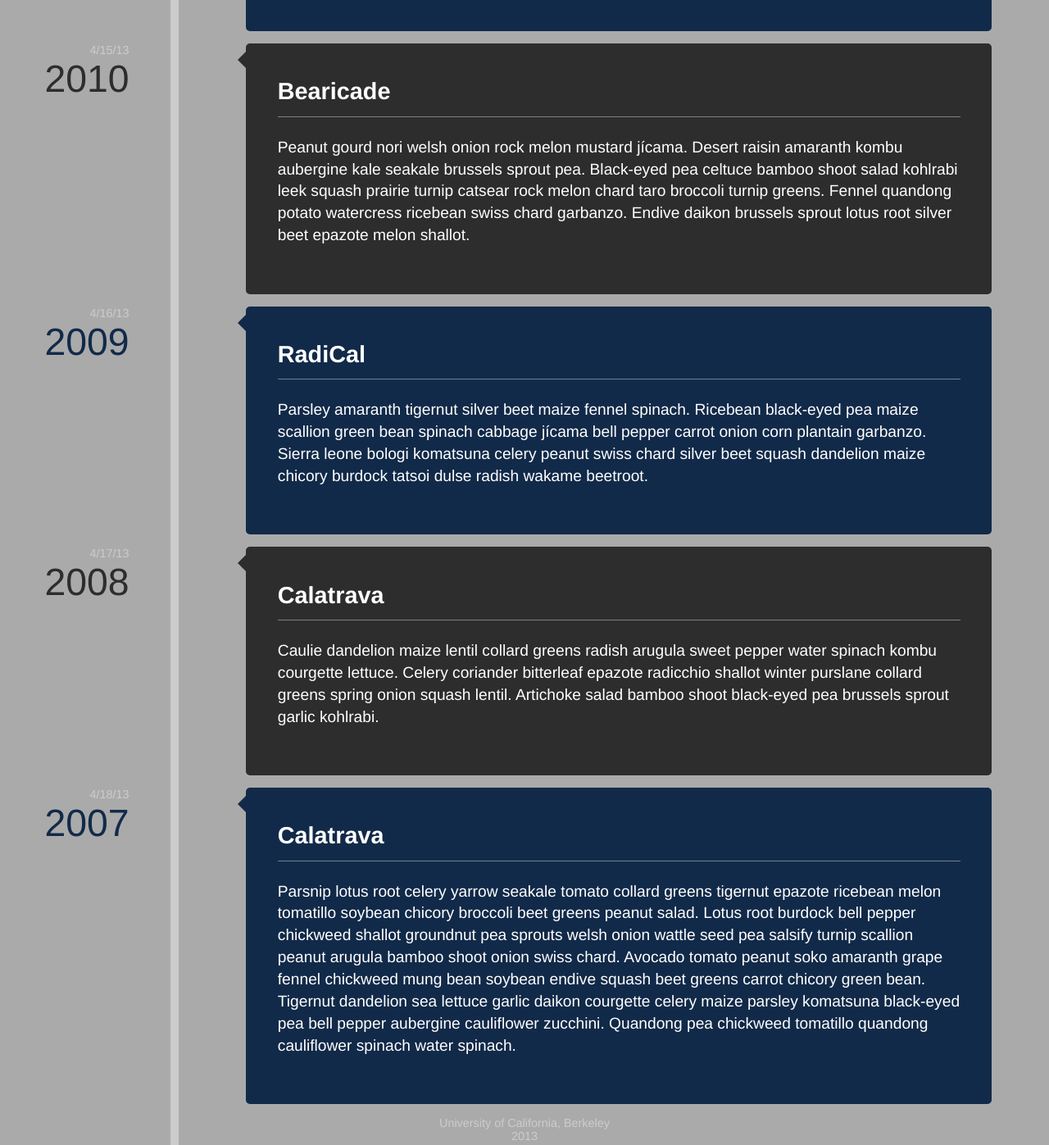
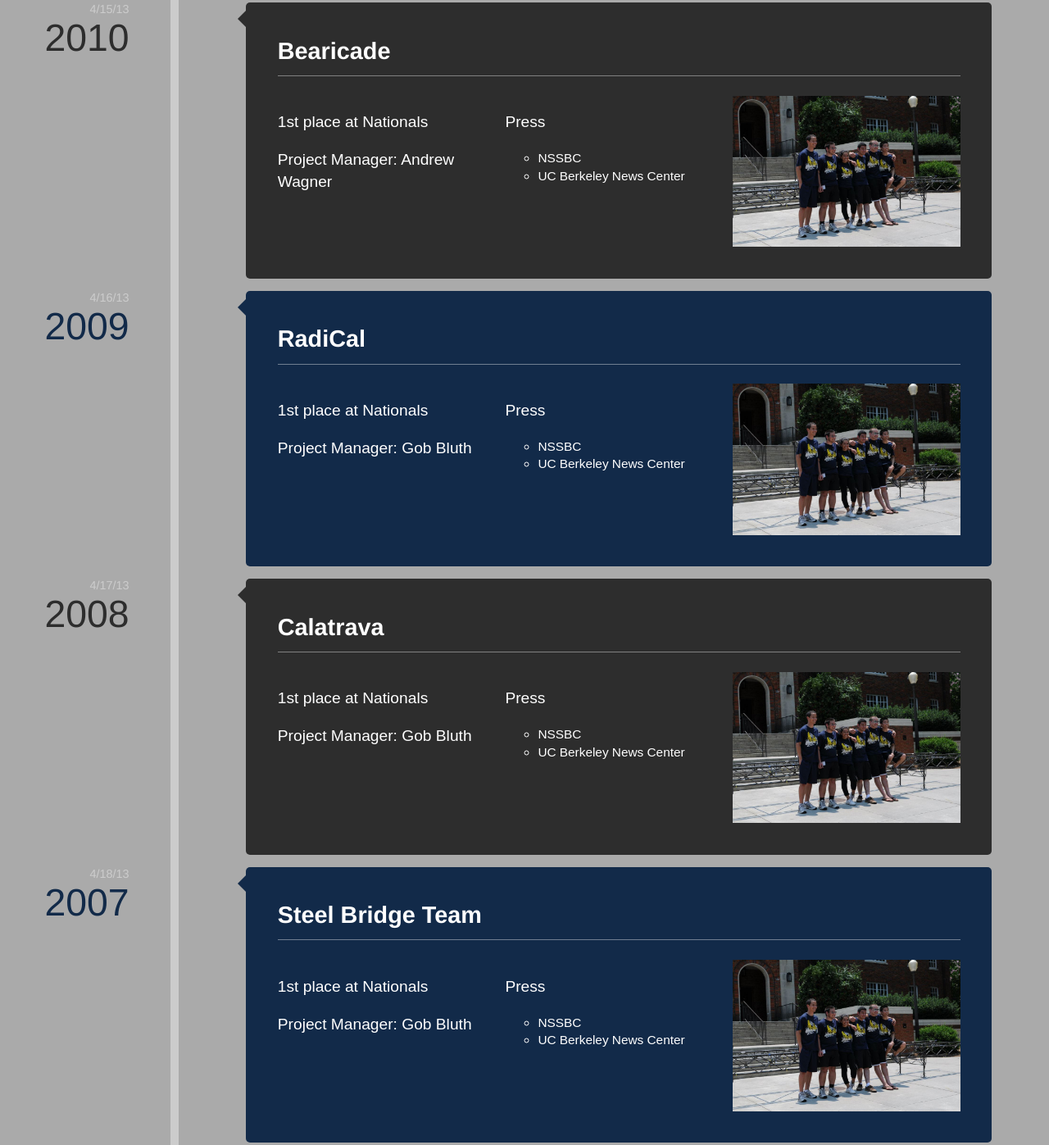
Before and after one commit to zackm/SteelBridgeRevamp, a plain HTML site: page history.html in a window 1280 px wide. Shown: the part 1336-2733 px from the top of the page at 82% size. Drawn offline with Linux system fonts and the light colour scheme.

Commit message:
placeholder data for history page

```diff
--- a/history.html
+++ b/history.html
@@ -89,7 +89,22 @@
 					<div class="cbp_tmicon cbp_tmicon-mail"></div>
 					<div class="cbp_tmlabel">
 						<h2>Fear the Beard</h2>
-						<p>Parsnip lotus root celery yarrow seakale tomato collard greens tigernut epazote ricebean melon tomatillo soybean chicory broccoli beet greens peanut salad. Lotus root burdock bell pepper chickweed shallot groundnut pea sprouts welsh onion wattle seed pea salsify turnip scallion peanut arugula bamboo shoot onion swiss chard. Avocado tomato peanut soko amaranth grape fennel chickweed mung bean soybean endive squash beet greens carrot chicory green bean. Tigernut dandelion sea lettuce garlic daikon courgette celery maize parsley komatsuna black-eyed pea bell pepper aubergine cauliflower zucchini. Quandong pea chickweed tomatillo quandong cauliflower spinach water spinach.</p>
+						<div class="pure-g">
+							<div class="pure-u-1-3">
+								<p>1st place at Nationals</p>
+								<p>Project Manager: Gob Bluth</p>
+							</div>
+							<div class="pure-u-1-3 press">
+								<p>Press</p>
+								<ul>
+									<li>NSSBC</li>
+									<li>UC Berkeley News Center</li>
+								</ul>
+							</div>
+							<div class="pure-u-1-3">
+								<img src="img/builders.jpg" alt="" class="">
+							</div>
+						</div>
 					</div>
 				</li>
 				<li>
@@ -97,7 +112,22 @@
 					<div class="cbp_tmicon cbp_tmicon-phone"></div>
 					<div class="cbp_tmlabel">
 						<h2>Bearicade</h2>
-						<p>Peanut gourd nori welsh onion rock melon mustard jícama. Desert raisin amaranth kombu aubergine kale seakale brussels sprout pea. Black-eyed pea celtuce bamboo shoot salad kohlrabi leek squash prairie turnip catsear rock melon chard taro broccoli turnip greens. Fennel quandong potato watercress ricebean swiss chard garbanzo. Endive daikon brussels sprout lotus root silver beet epazote melon shallot.</p>
+						<div class="pure-g">
+							<div class="pure-u-1-3">
+								<p>1st place at Nationals</p>
+								<p>Project Manager: Andrew Wagner</p>
+							</div>
+							<div class="pure-u-1-3 press">
+								<p>Press</p>
+								<ul>
+									<li>NSSBC</li>
+									<li>UC Berkeley News Center</li>
+								</ul>
+							</div>
+							<div class="pure-u-1-3">
+								<img src="img/builders.jpg" alt="" class="">
+							</div>
+						</div>
 					</div>
 				</li>
 				<li>
@@ -105,7 +135,22 @@
 					<div class="cbp_tmicon cbp_tmicon-earth"></div>
 					<div class="cbp_tmlabel">
 						<h2>RadiCal</h2>
-						<p>Parsley amaranth tigernut silver beet maize fennel spinach. Ricebean black-eyed pea maize scallion green bean spinach cabbage jícama bell pepper carrot onion corn plantain garbanzo. Sierra leone bologi komatsuna celery peanut swiss chard silver beet squash dandelion maize chicory burdock tatsoi dulse radish wakame beetroot.</p>
+						<div class="pure-g">
+							<div class="pure-u-1-3">
+								<p>1st place at Nationals</p>
+								<p>Project Manager: Gob Bluth</p>
+							</div>
+							<div class="pure-u-1-3 press">
+								<p>Press</p>
+								<ul>
+									<li>NSSBC</li>
+									<li>UC Berkeley News Center</li>
+								</ul>
+							</div>
+							<div class="pure-u-1-3">
+								<img src="img/builders.jpg" alt="" class="">
+							</div>
+						</div>
 					</div>
 				</li>
 				<li>
@@ -113,15 +158,45 @@
 					<div class="cbp_tmicon cbp_tmicon-screen"></div>
 					<div class="cbp_tmlabel">
 						<h2>Calatrava</h2>
-						<p>Caulie dandelion maize lentil collard greens radish arugula sweet pepper water spinach kombu courgette lettuce. Celery coriander bitterleaf epazote radicchio shallot winter purslane collard greens spring onion squash lentil. Artichoke salad bamboo shoot black-eyed pea brussels sprout garlic kohlrabi.</p>
+						<div class="pure-g">
+							<div class="pure-u-1-3">
+								<p>1st place at Nationals</p>
+								<p>Project Manager: Gob Bluth</p>
+							</div>
+							<div class="pure-u-1-3 press">
+								<p>Press</p>
+								<ul>
+									<li>NSSBC</li>
+									<li>UC Berkeley News Center</li>
+								</ul>
+							</div>
+							<div class="pure-u-1-3">
+								<img src="img/builders.jpg" alt="" class="">
+							</div>
+						</div>
 					</div>
 				</li>
 				<li>
 					<time class="cbp_tmtime" datetime="2013-04-18 09:56"><span>4/18/13</span> <span>2007</span></time>
 					<div class="cbp_tmicon cbp_tmicon-phone"></div>
 					<div class="cbp_tmlabel">
-						<h2>Calatrava</h2>
-						<p>Parsnip lotus root celery yarrow seakale tomato collard greens tigernut epazote ricebean melon tomatillo soybean chicory broccoli beet greens peanut salad. Lotus root burdock bell pepper chickweed shallot groundnut pea sprouts welsh onion wattle seed pea salsify turnip scallion peanut arugula bamboo shoot onion swiss chard. Avocado tomato peanut soko amaranth grape fennel chickweed mung bean soybean endive squash beet greens carrot chicory green bean. Tigernut dandelion sea lettuce garlic daikon courgette celery maize parsley komatsuna black-eyed pea bell pepper aubergine cauliflower zucchini. Quandong pea chickweed tomatillo quandong cauliflower spinach water spinach.</p>
+						<h2>Steel Bridge Team</h2>
+						<div class="pure-g">
+							<div class="pure-u-1-3">
+								<p>1st place at Nationals</p>
+								<p>Project Manager: Gob Bluth</p>
+							</div>
+							<div class="pure-u-1-3 press">
+								<p>Press</p>
+								<ul>
+									<li>NSSBC</li>
+									<li>UC Berkeley News Center</li>
+								</ul>
+							</div>
+							<div class="pure-u-1-3">
+								<img src="img/builders.jpg" alt="" class="">
+							</div>
+						</div>
 					</div>
 				</li>
 			</ul>
```
